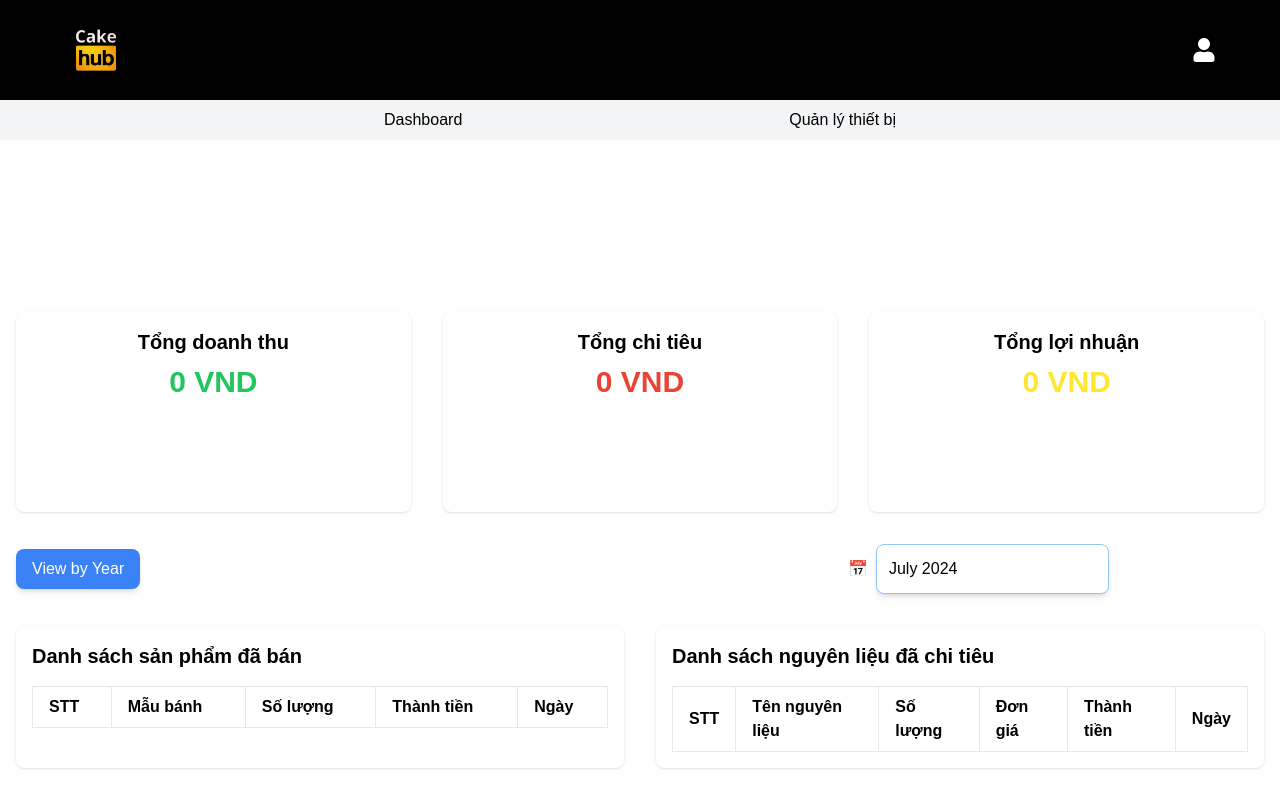
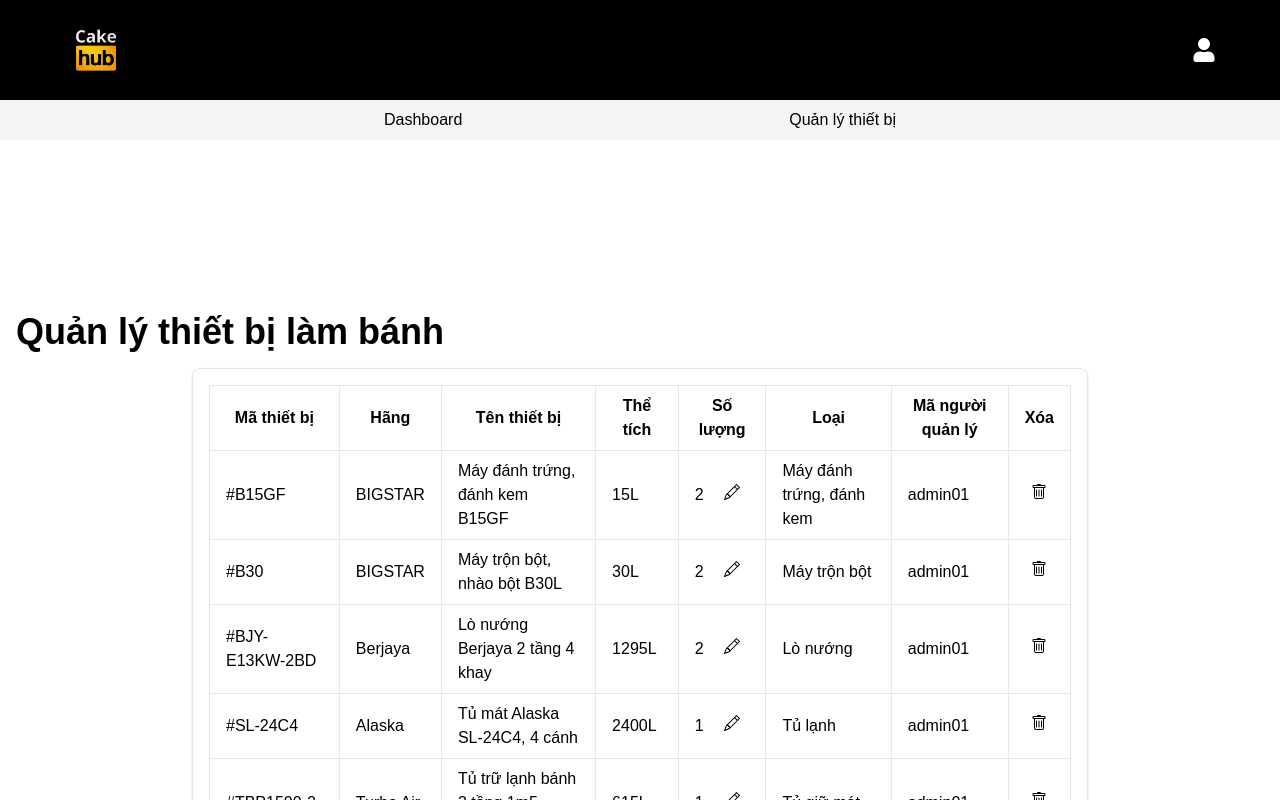
Before and after one commit to pelnuchy/CakeHub, a React (Create React App) app in the folder client/: page /admin/devicemanagement in a window 1280 px wide. Shown: the top 800 px of the page. Built offline with nearby package versions, Linux system fonts and the light colour scheme.

Commit message:
ManageDevice for admin
Editing and Deleting

```diff
--- a/client/src/layouts/Admin/ManageDevice.tsx
+++ b/client/src/layouts/Admin/ManageDevice.tsx
@@ -1,217 +1,156 @@
 import React, { useState } from 'react';
-import DatePicker from 'react-datepicker';
+import { BsTrash, BsPencil} from 'react-icons/bs';
 import 'react-datepicker/dist/react-datepicker.css';
 
-interface Product {
+
+//real one
+interface Device {
+  id: string;
+  brand: string;
   name: string;
+  volume: string;
   quantity: number;
-  revenue: string;
-  date: Date;
+  category: string;
+  idmanager: string;
 }
 
-interface Ingredient {
-  name: string;
-  quantity: string;
-  price: string;
-  total: string;
-  date: Date;
-}
+const ManageDevice: React.FC = () => {
 
-const Dashboard: React.FC = () => {
-  const [selectedDate, setSelectedDate] = useState<Date | null>(new Date());
-  const [viewByYear, setViewByYear] = useState<boolean>(false);
-
-  const handleDateChange = (date: Date | null) => {
-    setSelectedDate(date);
-  };
-
-  const handleYearToggle = () => {
-    setViewByYear(!viewByYear);
-  };
-
-  const products: Product[] = [
-    { name: 'Bánh kem rừng nhiệt đới', quantity: 30, revenue: '8,500,000 VND', date: new Date('2022-02-10') },
-    { name: 'Bánh kem thiên thần', quantity: 28, revenue: '7,850,000 VND', date: new Date('2023-02-11') },
-    { name: 'Bánh kem socola đắng', quantity: 25, revenue: '7,500,000 VND', date: new Date('2023-02-12') },
-    { name: 'Bánh kem dâu tây', quantity: 22, revenue: '6,500,000 VND', date: new Date('2024-02-13') },
-    { name: 'Bánh kem bắp', quantity: 20, revenue: '6,000,000 VND', date: new Date('2024-02-14') },
-  ];
-
-  const ingredients: Ingredient[] = [
+  const initialDevices: Device[] = [
     {
-      name: 'Trứng gà',
-      quantity: '1500 quả',
-      price: '5,250 VND',
-      total: '8,000,000 VND',
-      date: new Date('2022-02-10'),
+      id: '#B15GF',
+      brand: 'BIGSTAR',
+      name: 'Máy đánh trứng, đánh kem B15GF',
+      volume: '15L',
+      quantity: 2,
+      category: 'Máy đánh trứng, đánh kem',
+      idmanager: 'admin01',
     },
     {
-      name: 'Bột mì số 8',
-      quantity: '1000 gram',
-      price: '1,000,000 VND',
-      total: '1,000,000 VND',
-      date: new Date('2023-02-11'),
+      id: '#B30',
+      brand: 'BIGSTAR',
+      name: 'Máy trộn bột, nhào bột B30L',
+      volume: '30L',
+      quantity: 2,
+      category: 'Máy trộn bột',
+      idmanager: 'admin01',
     },
     {
-      name: 'Sữa tươi',
-      quantity: '2000 ml',
-      price: '1,200,000 VND',
-      total: '1,200,000 VND',
-      date: new Date('2023-02-12'),
+      id: '#BJY-E13KW-2BD',
+      brand: 'Berjaya',
+      name: 'Lò nướng Berjaya 2 tầng 4 khay',
+      volume: '1295L',
+      quantity: 2,
+      category: 'Lò nướng',
+      idmanager: 'admin01',
     },
     {
-      name: 'Đường cát trắng',
-      quantity: '1000 gram',
-      price: '750,000 VND',
-      total: '750,000 VND',
-      date: new Date('2024-02-13'),
+      id: '#SL-24C4',
+      brand: 'Alaska',
+      name: 'Tủ mát Alaska SL-24C4, 4 cánh',
+      volume: '2400L',
+      quantity: 1,
+      category: 'Tủ lạnh',
+      idmanager: 'admin01',
     },
-    { name: 'Bơ', quantity: '500 gram', price: '1,250,000 VND', total: '1,250,000 VND', date: new Date('2024-02-14') },
     {
-      name: 'Kem whipping',
-      quantity: '2000 ml',
-      price: '2,000,000 VND',
-      total: '2,000,000 VND',
-      date: new Date('2024-02-15'),
+      id: '#TBP1500-2',
+      brand: 'Turbo Air',
+      name: 'Tủ trữ lạnh bánh 3 tầng 1m5 Turbo Air',
+      volume: '615L',
+      quantity: 1,
+      category: 'Tủ giữ mát',
+      idmanager: 'admin01',
     },
   ];
 
-  // Ensure selectedDate is not null
-  const selectedYear = selectedDate ? selectedDate.getFullYear() : new Date().getFullYear();
-  const selectedMonth = selectedDate ? selectedDate.getMonth() : new Date().getMonth();
 
-  const filteredProducts = products.filter((product) => {
-    const productYear = product.date.getFullYear();
-    const productMonth = product.date.getMonth();
-    return productYear === selectedYear && (viewByYear || productMonth === selectedMonth);
-  });
+  const [devices, setDevices] = useState<Device[]>(initialDevices);
+  const [editingId, setEditingId] = useState<string | null>(null);
+  const [newQuantity, setNewQuantity] = useState<number | null>(null);
 
-  const filteredIngredients = ingredients.filter((ingredient) => {
-    const ingredientYear = ingredient.date.getFullYear();
-    const ingredientMonth = ingredient.date.getMonth();
-    return ingredientYear === selectedYear && (viewByYear || ingredientMonth === selectedMonth);
-  });
-
-  const formatDate = (date: Date) => {
-    return date.toLocaleDateString('vi-VN', {
-      day: '2-digit',
-      month: '2-digit',
-      year: 'numeric',
-    });
+  const handleDelete = (id: string) => {
+    // Filter out the device with the given id
+    const updatedDevices = devices.filter(device => device.id !== id);
+    // Update the state with the new list of devices
+    setDevices(updatedDevices);
   };
 
-  const totalRevenue = filteredProducts.reduce(
-    (total, product) => total + parseInt(product.revenue.replace(/[^0-9]/g, '')),
-    0,
+  const handleEdit = (id: string, currentQuantity: number) => {
+    setEditingId(id);
+    setNewQuantity(currentQuantity);
+  };
+
+  const handleSave = (id: string) => {
+    const updatedDevices = devices.map(device =>
+      device.id === id ? { ...device, quantity: newQuantity! } : device
     );
-  const totalCost = filteredIngredients.reduce(
-    (total, ingredient) => total + parseInt(ingredient.price.replace(/[^0-9]/g, '')),
-    0,
-  );
-  const totalProfit = totalRevenue - totalCost;
+    setDevices(updatedDevices);
+    setEditingId(null);
+    setNewQuantity(null);
+  };
+
+  const handleInputChange = (e: React.ChangeEvent<HTMLInputElement>) => {
+    setNewQuantity(Number(e.target.value));
+  };
 
   return (
     <div className="container mx-auto px-4 py-8">
-      <div className="mb-8 grid grid-cols-1 gap-8 md:grid-cols-3">
-        <div className="rounded-lg bg-white p-4 text-center shadow">
-          <h2 className="mb-2 text-xl font-bold">Tổng doanh thu</h2>
-          <p className="text-3xl font-semibold text-green-500">{totalRevenue.toLocaleString()} VND</p>
-          <div className="h-24">{/* Insert chart here */}</div>
-        </div>
-        <div className="rounded-lg bg-white p-4 text-center shadow">
-          <h2 className="mb-2 text-xl font-bold">Tổng chi tiêu</h2>
-          <p className="text-3xl font-semibold text-red-500">{totalCost.toLocaleString()} VND</p>
-          <div className="h-24">{/* Insert chart here */}</div>
-        </div>
-        <div className="rounded-lg bg-white p-4 text-center shadow">
-          <h2 className="mb-2 text-xl font-bold">Tổng lợi nhuận</h2>
-          <p className="text-3xl font-semibold text-yellow-500">{totalProfit.toLocaleString()} VND</p>
-          <div className="h-24">{/* Insert chart here */}</div>
-        </div>
-      </div>
-      {/* <div className="mb-8 flex items-center justify-between">
-        <button onClick={handleYearToggle} className="rounded bg-blue-500 px-4 py-2 text-white hover:bg-blue-600">
-          {viewByYear ? 'View by Month' : 'View by Year'}
-        </button>
-        <div className="w-1/3">
-          <DatePicker
-            selected={selectedDate}
-            onChange={handleDateChange}
-            dateFormat={viewByYear ? 'yyyy' : 'MMMM yyyy'}
-            showMonthYearPicker={!viewByYear}
-            showYearPicker={viewByYear}
-            className="border-1 w-full rounded border border-primary-500 p-2"
-          />
-        </div>
-      </div> */}
-      <div className="mb-8 flex items-center justify-between">
-        <button
-          onClick={handleYearToggle}
-          className="rounded-lg bg-blue-500 px-4 py-2 text-white shadow-md transition-transform duration-200 hover:bg-blue-600 hover:shadow-lg"
-        >
-          {viewByYear ? 'View by Month' : 'View by Year'}
-        </button>
-        <div className="flex w-1/3 items-center">
-          <span className="mr-2 text-gray-500 hover:text-blue-600">📅</span>
-          <DatePicker
-            selected={selectedDate}
-            onChange={handleDateChange}
-            dateFormat={viewByYear ? 'yyyy' : 'MMMM yyyy'}
-            showMonthYearPicker={!viewByYear}
-            showYearPicker={viewByYear}
-            className="w-full rounded-lg border border-blue-300 p-3 shadow-md focus:border-blue-500 focus:outline-none focus:ring-2 focus:ring-blue-500"
-          />
-        </div>
-      </div>
-
-      <div className="grid grid-cols-1 gap-8 md:grid-cols-2">
-        <div className="rounded-lg bg-white p-4 shadow">
-          <h2 className="mb-4 text-xl font-bold">Danh sách sản phẩm đã bán</h2>
-          <table className="w-full text-left">
+      <h2 className="mb-4 text-4xl font-bold">Quản lý thiết bị làm bánh</h2>
+      <div className="flex justify-center w-full">
+        <div className="grid w-full max-w-4xl grid-cols-1 gap-4 md:grid-cols-2">
+          <div className="col-span-1 md:col-span-2">
+            <div className="rounded-lg bg-white p-4 shadow w-full border overflow-x-auto">
+              <table className="w-full text-left border-collapse">
                 <thead>
                   <tr>
-                <th className="border px-4 py-2">STT</th>
-                <th className="border px-4 py-2">Mẫu bánh</th>
-                <th className="border px-4 py-2">Số lượng</th>
-                <th className="border px-4 py-2">Thành tiền</th>
-                <th className="border px-4 py-2">Ngày</th>
+                    <th className="border px-4 py-2 text-center">Mã thiết bị</th>
+                    <th className="border px-4 py-2 text-center">Hãng</th>
+                    <th className="border px-4 py-2 text-center">Tên thiết bị</th>
+                    <th className="border px-4 py-2 text-center">Thể tích</th>
+                    <th className="border px-4 py-2 text-center">Số lượng</th>
+                    <th className="border px-4 py-2 text-center">Loại</th>
+                    <th className="border px-4 py-2 text-center">Mã người quản lý</th>
+                    <th className="border px-4 py-2 text-center">Xóa</th>
                   </tr>
                 </thead>
                 <tbody>
-              {filteredProducts.map((product, index) => (
+                  {devices.map((Device, index) => (
                     <tr key={index}>
-                  <td className="border px-4 py-2">{index + 1}</td>
-                  <td className="border px-4 py-2">{product.name}</td>
-                  <td className="border px-4 py-2">{product.quantity}</td>
-                  <td className="border px-4 py-2">{product.revenue}</td>
-                  <td className="border px-4 py-2">{formatDate(product.date)}</td>
-                </tr>
-              ))}
-            </tbody>
-          </table>
-        </div>
-        <div className="rounded-lg bg-white p-4 shadow">
-          <h2 className="mb-4 text-xl font-bold">Danh sách nguyên liệu đã chi tiêu</h2>
-          <table className="w-full text-left">
-            <thead>
-              <tr>
-                <th className="border px-4 py-2">STT</th>
-                <th className="border px-4 py-2">Tên nguyên liệu</th>
-                <th className="border px-4 py-2">Số lượng</th>
-                <th className="border px-4 py-2">Đơn giá</th>
-                <th className="border px-4 py-2">Thành tiền</th>
-                <th className="border px-4 py-2">Ngày</th>
-              </tr>
-            </thead>
-            <tbody>
-              {filteredIngredients.map((ingredient, index) => (
-                <tr key={index}>
-                  <td className="border px-4 py-2">{index + 1}</td>
-                  <td className="border px-4 py-2">{ingredient.name}</td>
-                  <td className="border px-4 py-2">{ingredient.quantity}</td>
-                  <td className="border px-4 py-2">{ingredient.price}</td>
-                  <td className="border px-4 py-2">{ingredient.total}</td>
-                  <td className="border px-4 py-2">{formatDate(ingredient.date)}</td>
+                      <td className="border px-4 py-2">{Device.id}</td>
+                      <td className="border px-4 py-2">{Device.brand}</td>
+                      <td className="border px-4 py-2">{Device.name}</td>
+                      <td className="border px-4 py-2">{Device.volume}</td>
+                      <td className="border px-4 py-2">
+                        {editingId === Device.id ? (
+                          <input
+                            type="number"
+                            value={newQuantity ?? ''}
+                            onChange={handleInputChange}
+                            onBlur={() => handleSave(Device.id)} // Save on blur (optional)
+                            onKeyDown={(e) => {
+                              if (e.key === 'Enter') {
+                                handleSave(Device.id); // Call your save function
+                              }
+                            }} // Handle enter key
+                            className="border border-gray-300 rounded px-0.1 py-0.5"
+                          />
+                        ) : (
+                          <>
+                            <span>{Device.quantity}</span>
+                            <button onClick={() => handleEdit(Device.id, Device.quantity)}>
+                              <BsPencil className="text-right-black-500 cursor-pointer ml-5" /> {/* Edit icon */}
+                            </button>
+                          </>
+                        )}
+                      </td>
+                      <td className="border px-4 py-2">{Device.category}</td>
+                      <td className="border px-4 py-2">{Device.idmanager}</td>
+                      <td className="border px-4 py-2 text-center">
+                        <button onClick={() => handleDelete(Device.id)}>
+                          <BsTrash className="text-black-500 cursor-pointer" /> {/* Delete icon */}
+                        </button>
+                    </td>
                     </tr>
                   ))}
                 </tbody>
@@ -219,7 +158,9 @@ const Dashboard: React.FC = () => {
             </div>
           </div>
         </div>
+      </div>
+    </div>
   );
 };
 
-export default Dashboard;
+export default ManageDevice;
```
Lines whose indentation alone changed are shown as unchanged.
